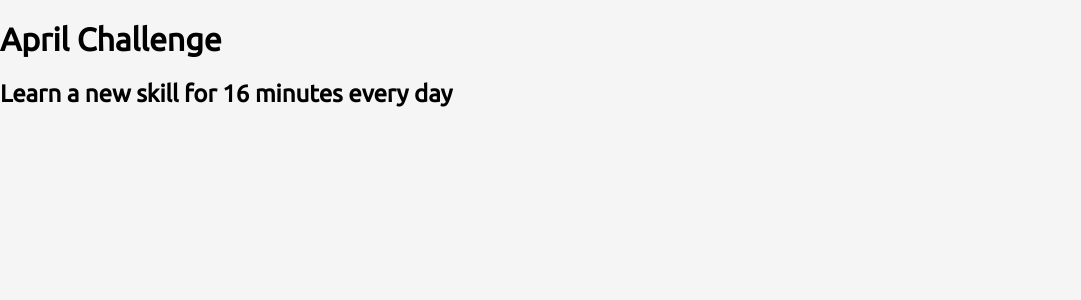
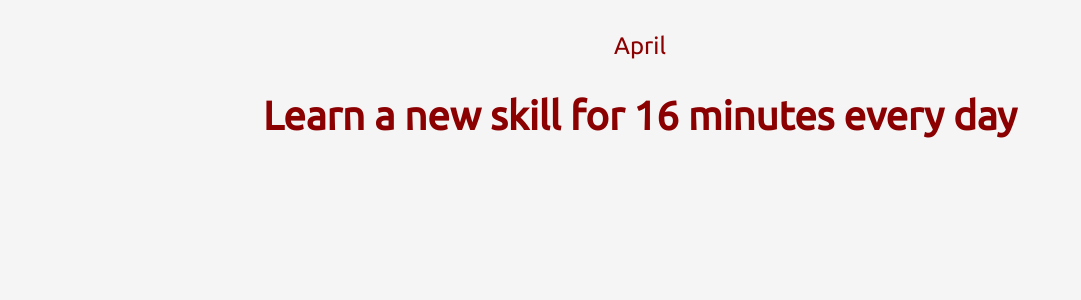
Before and after one commit to Simon-i2it/PythonTraining, a Django app: page /challenges/april in a window 1280 px wide. Shown: the part 64-364 px from the top of the page, without its empty margins (0-1081 px from the left). Run offline with Django 4.2, Linux system fonts and the light colour scheme; some web fonts are replaced.

Commit message:
Added CSS for challenge.html

```diff
--- /dev/null
+++ b/monthly_challenges/challenges/static/challenges/challenge.css
@@ -0,0 +1,16 @@
+h1,
+h2 {
+    text-align: center;
+    color: darkred;
+}
+
+h1 {
+    font-size: 1.5rem;
+    font-weight: normal;
+    margin-top: 2rem;
+}
+
+h2 {
+    font-size: 2.5rem;
+    font-weight: bold;
+}
--- a/monthly_challenges/challenges/static/challenges/challenges.css
+++ b/monthly_challenges/challenges/static/challenges/challenges.css
@@ -3,20 +3,20 @@ ul {
     margin: 2rem auto;
     width: 90%;
     border-radius: 12px;
-    max-width: 20rem;
+    max-width: 25rem;
     padding: 1rem;
     box-shadow: 0 2px 8px rgba(0, 0, 0, 0.25);
     display: flex;
     flex-direction: column;
     flex-wrap: wrap;
-    height: 28rem;
+    height: 30rem;
     background-color: pink;
 }
 
 li {
     margin: 1rem 0;
     text-align: center;
-    font-size: 1rem;
+    font-size: 1.25rem;
     border-bottom: 1px solid rosybrown;
     padding-bottom: 1rem;
 }
--- a/monthly_challenges/challenges/templates/challenges/challenge.html
+++ b/monthly_challenges/challenges/templates/challenges/challenge.html
@@ -2,6 +2,7 @@
 {% load static %}
 
 {% block css %}
+    <link rel="stylesheet" href="{% static "challenges/challenge.css" %}" >
     <link rel="stylesheet" href="{% static "challenges/includes/header.css" %}" >
 {% endblock %}
 
@@ -11,11 +12,12 @@
 
 {% block body %}
     {% include "challenges/includes/header.html" %}
-    <h1>{{ month|title }} Challenge</h1>
-    {% if challenge is not None %}
-        <h2>{{ challenge }}</h2>
-    {% else %}
-        <p>There is no challenge for this month !</p>
-    {% endif %}
+    <h1>{{ month|title }}</h1>
+    <h2>
+        {% if challenge is not None %}
+            {{ challenge }}
+        {% else %}
+            There is no challenge for this month !
+        {% endif %}
     </h2>
 {% endblock %}
```
